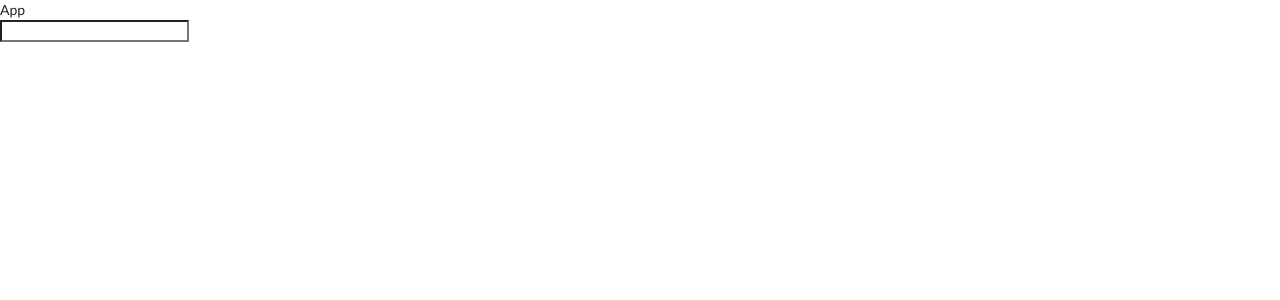
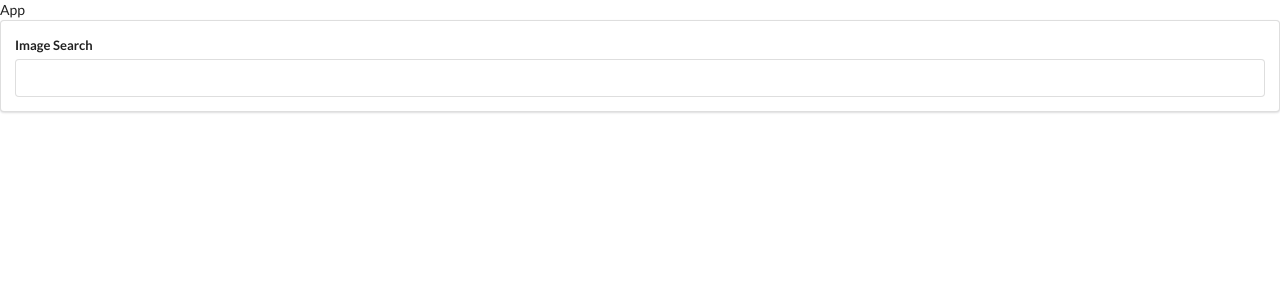
Before and after one commit to GoranAviani/react_handling_user_input_with_forms_and_events, a React (Create React App) app: page / in a window 1280 px wide. Shown: the top 300 px of the page. Built offline with nearby package versions, Linux system fonts and the light colour scheme.

Commit message:
user input with forms and events

```diff
--- a/src/components/SearchBar.js
+++ b/src/components/SearchBar.js
@@ -2,10 +2,13 @@
 
 class SearchBar extends React.Component {
     render() {
-        return (<div>
-            <form>
+        return (<div className="ui segment">
+            <form className="ui form">
+                <div className="field">
+                    <label>Image Search</label>
                 <input type="text"/>
-            </form>
+            </div>
+                </form>
         </div>)
     }
 }
```
